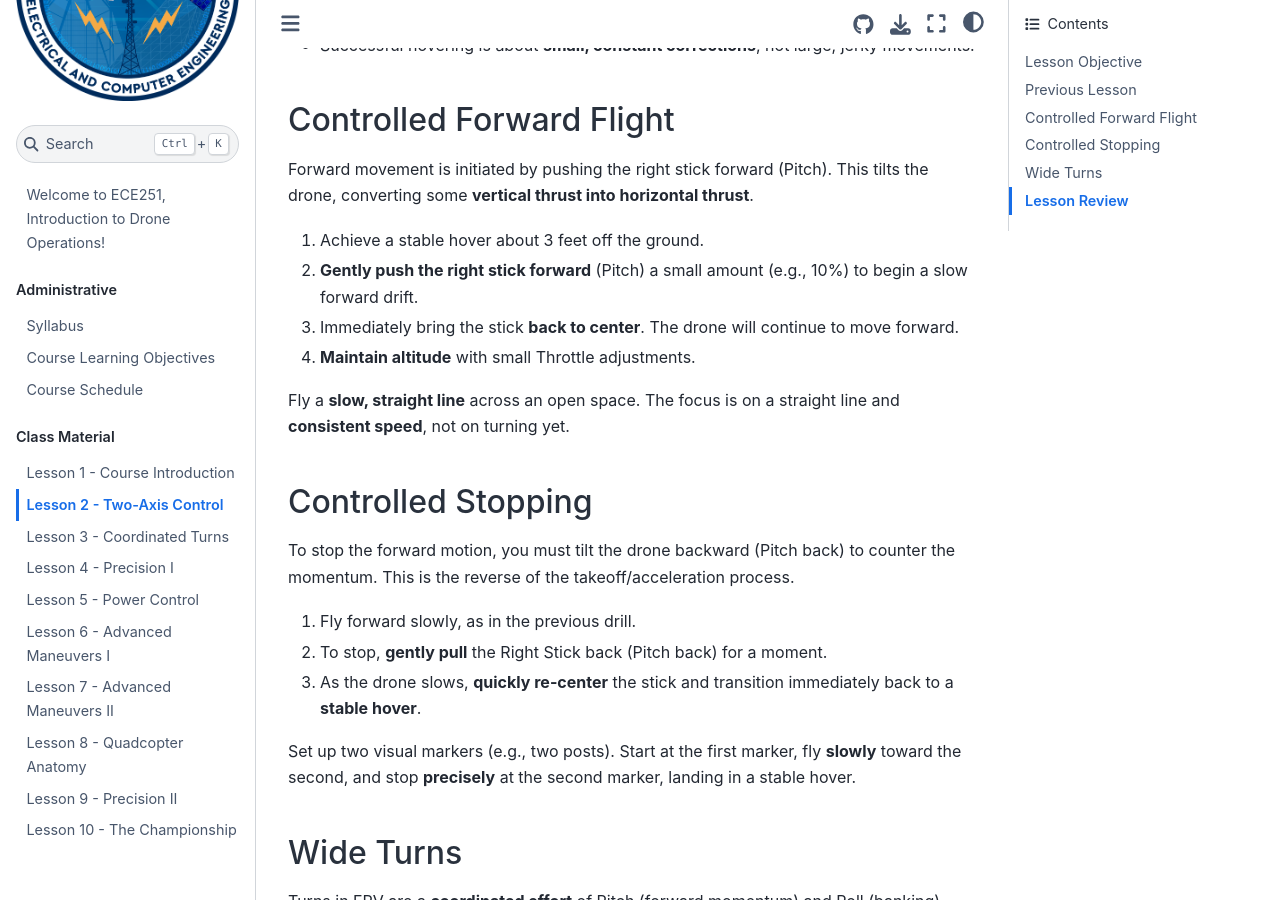
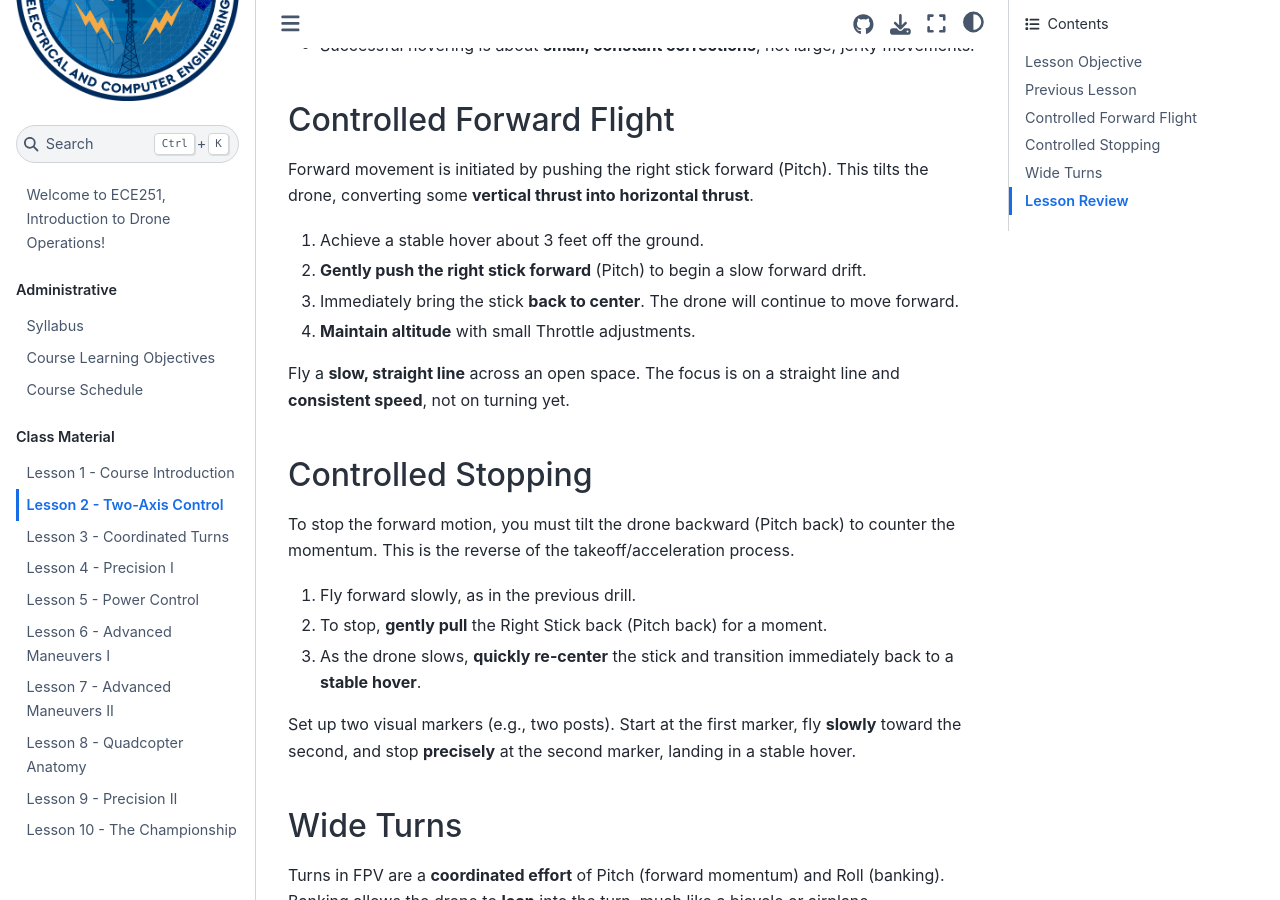
Before and after one commit to USAFA-ECE/uas, a Jupyter Book: the page built from book/ECE251_Lesson2.md, in a window 1280 px wide and 900 px high, scrolled down 758 px. Built offline with Jupyter Book 1.0.4 settings and Sphinx 7.4.7 and the Sphinx Book theme 1.1.4, drawn with Linux system fonts in a browser that asks for light colours.

Commit message:
Update ECE251_Lesson2.md

```diff
--- a/book/ECE251_Lesson2.md
+++ b/book/ECE251_Lesson2.md
@@ -20,7 +20,7 @@ I can achieve a stable hover, maintain a slow and gentle forward flight path, an
 Forward movement is initiated by pushing the right stick forward (Pitch). This tilts the drone, converting some **vertical thrust into horizontal thrust**.
 
 1. Achieve a stable hover about 3 feet off the ground.
-2. **Gently push the right stick forward** (Pitch) a small amount (e.g., 10%) to begin a slow forward drift.
+2. **Gently push the right stick forward** (Pitch) to begin a slow forward drift.
 3. Immediately bring the stick **back to center**. The drone will continue to move forward.
 4. **Maintain altitude** with small Throttle adjustments.
 
```
